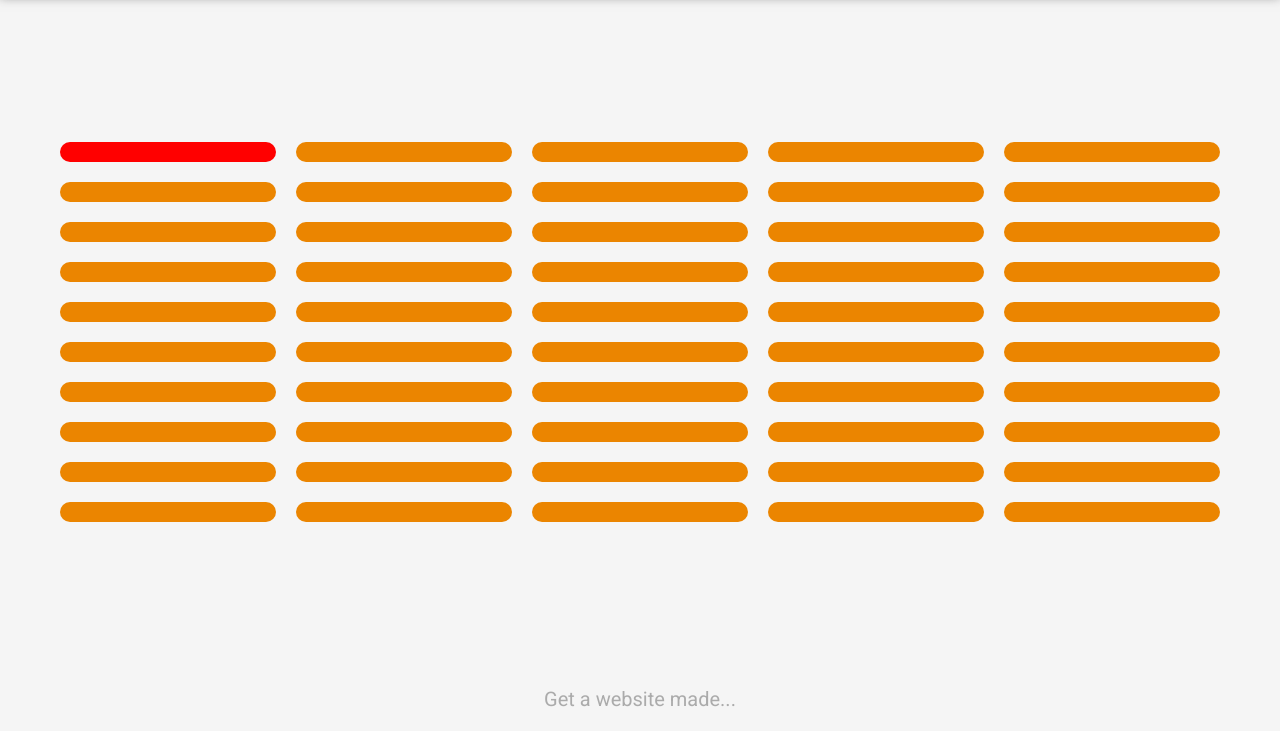
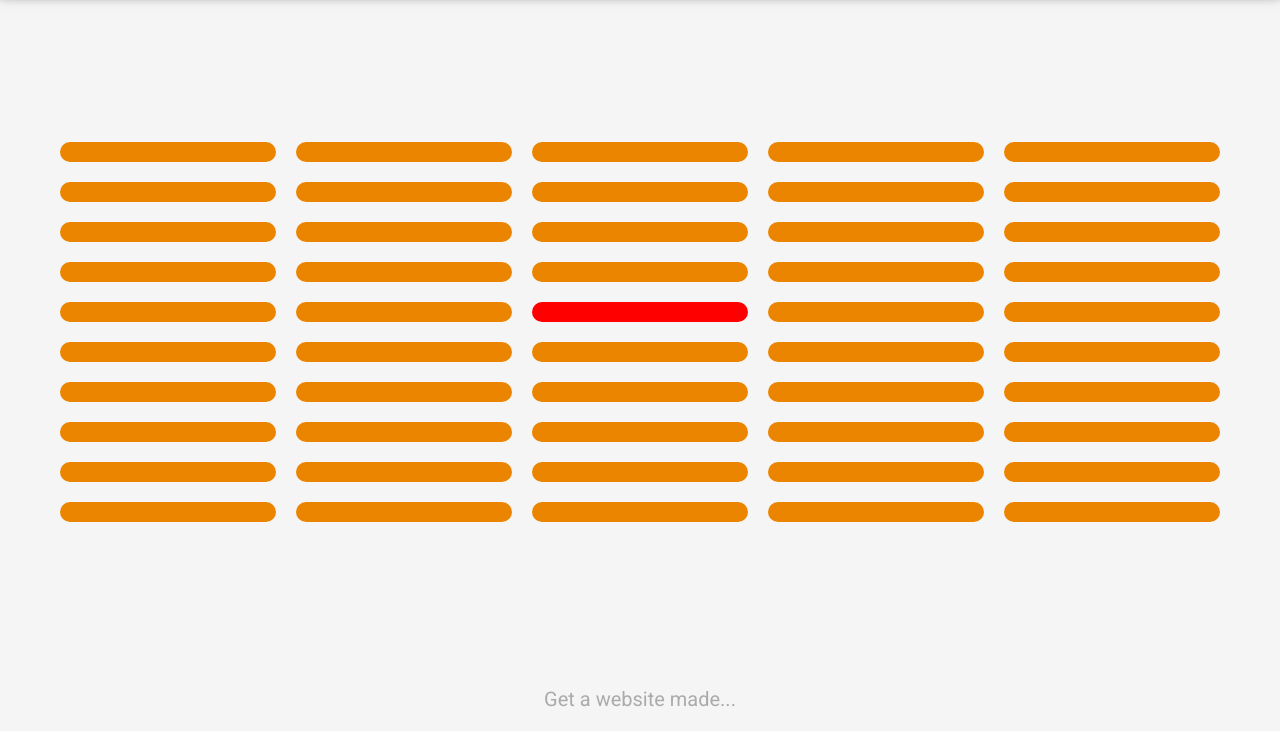
Before and after one commit to Gare22/howuseless, a plain HTML site: page secret/index.html in a window 1280 px wide. Both pictures are taken after a click on the button 168 px from the left and 225 px from the top of the page. Shown: the part 73-804 px from the top of the page. Drawn offline with Linux system fonts and the light colour scheme.

Commit message:
Button game finished

```diff
--- a/secret/index.html
+++ b/secret/index.html
@@ -36,7 +36,7 @@
     </div>
     <div id="body" class="l-body game-theme">
         <div id="fun-buttons" class="button-game l-grid-5-wide">
-            <button id="the-button" class="the-button"> </button>
+            <button id="the-button" class="the-button" onclick="buttonGame()"> </button>
             <button> </button>
             <button> </button>
             <button> </button>
@@ -108,6 +108,22 @@
     </script>
 
     <script>
+        function buttonGame(){
+            var oldButton = document.getElementById("the-button");
+            var funButtons = document.getElementById('fun-buttons').children;
+            var random = Math.random() * funButtons.length;
+            console.log(parseInt(random));
+            oldButton.removeAttribute("id");
+            oldButton.removeAttribute("class");
+            oldButton.removeAttribute("onclick");
+            funButtons.item(random).className = "the-button";
+            funButtons.item(random).setAttribute("onclick","buttonGame()");
+            funButtons.item(random).setAttribute("id","the-button");
+        }
+    </script>
+
+
+    <script>
         window.addEventListener('scroll',(e)=>{
           const nav = document.querySelector('.nav-theme');
           if(window.pageYOffset>0){
```
